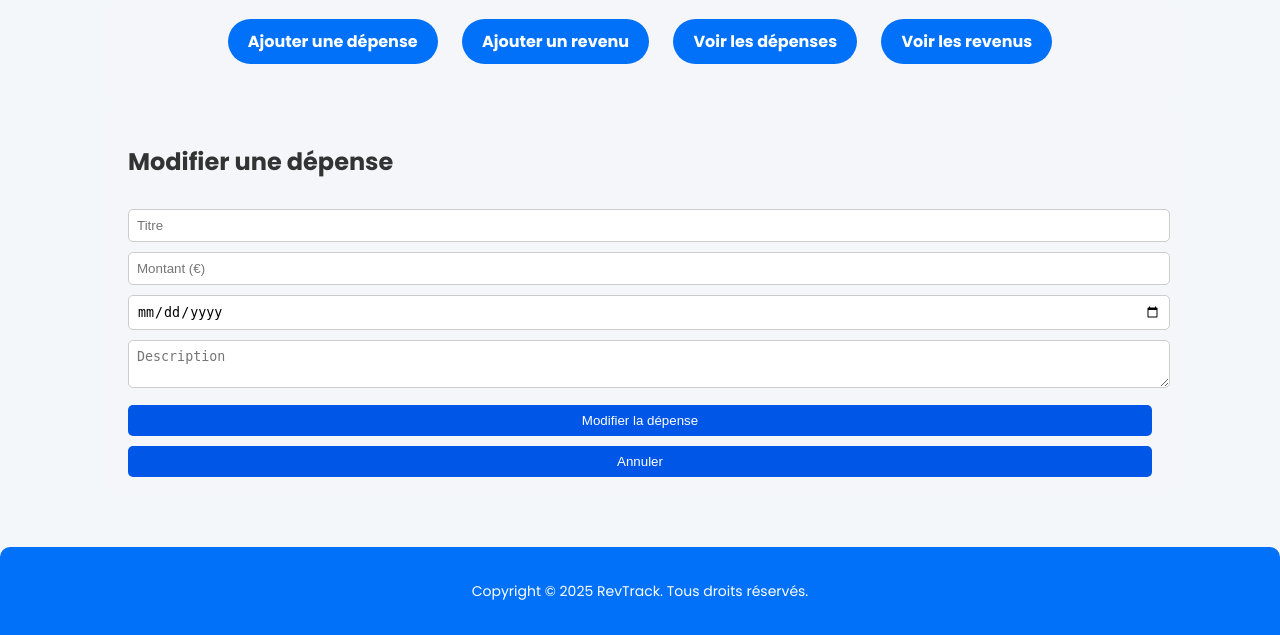
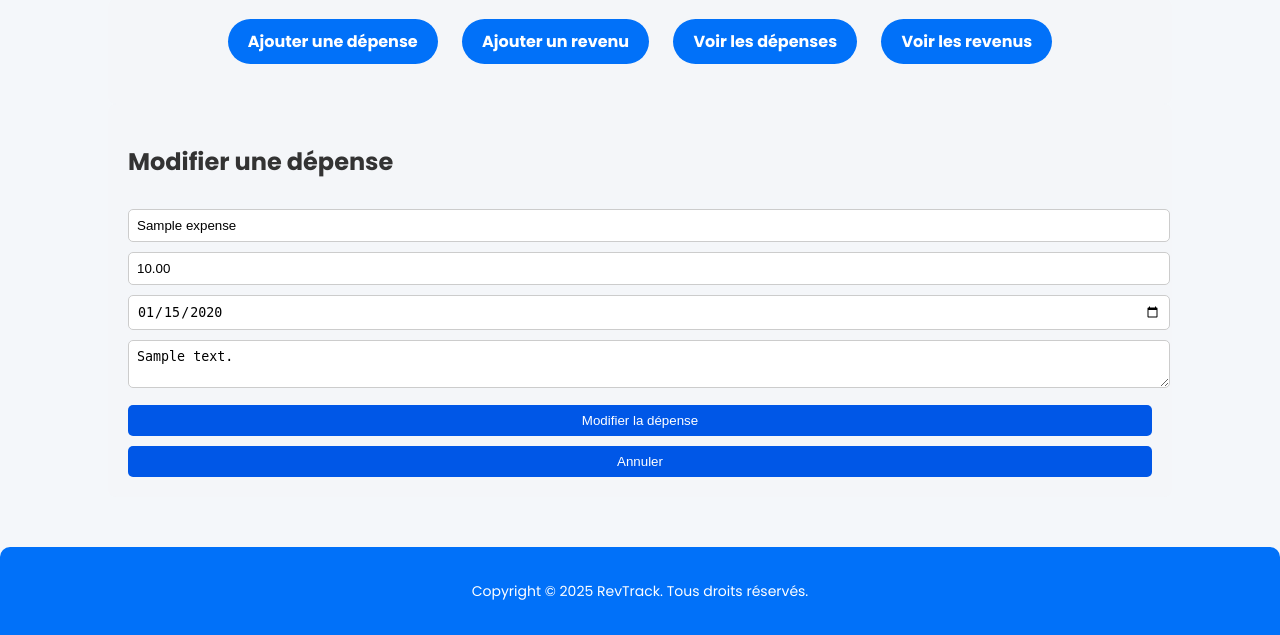
Before and after one commit to Teddy-Aimerick-TCHINDA-TAKUETE/gestion_depenses, a Django app: page /finances/edit_expense/1/ in a window 1280 px wide. Shown: the part 111-746 px from the top of the page. Run offline with Django 5.2, Linux system fonts and the light colour scheme; a user stored in the database is signed in; tables that the repository leaves empty hold one stand-in row (values such as "Sample post"); some libraries are stand-ins or nearby versions.

Commit message:
Petite modif des fichiers edit

```diff
--- a/finances/templates/finances/edit_expense.html
+++ b/finances/templates/finances/edit_expense.html
@@ -46,10 +46,10 @@
         <h2>Modifier une dépense</h2>
         <form method="POST" action="{% url 'edit_expense' expense_id=expense_id %}" id="form-expense">
             {% csrf_token %}
-            <input type="text" name="title" placeholder="Titre" required>
-            <input type="number" step="0.01" name="amount" placeholder="Montant (€)" required>
-            <input type="date" name="date" required>
-            <textarea name="description" placeholder="Description"></textarea>
+            <input type="text" name="title" placeholder="Titre" value="{{ expense.title }}" required>
+            <input type="number" step="0.01" name="amount" placeholder="Montant (€)" value="{{ expense.amount }}" required>
+            <input type="date" name="date" value="{{ expense.date|date:'Y-m-d' }}" required>
+            <textarea name="description" placeholder="Description">{{ expense.description }}</textarea>
             <button onclick="confirmEdit({{ expense.id }})" type="button" id="edit_expense">Modifier la dépense</button>
             <button onclick="window.location.href='{% url 'expenses'  %}'" type="button" id="edit_revenue">Annuler</button>
             <script>
--- a/finances/views.py
+++ b/finances/views.py
@@ -133,7 +133,7 @@ def edit_expense(request, expense_id):
             return redirect('expenses')
     else:
         form = ExpenseForm(instance=expense)
-    return render(request, 'finances/edit_expense.html', {'form': form, 'expense_id': expense_id})
+    return render(request, 'finances/edit_expense.html', {'form': form,'expense': expense, 'expense_id': expense_id})
 
 def edit_revenue(request, revenue_id):
     revenue = get_object_or_404(Revenue, id=revenue_id)
@@ -145,4 +145,4 @@ def edit_revenue(request, revenue_id):
             return redirect('revenues')
     else:
         form = RevenueForm(instance=revenue)
-    return render(request, 'finances/edit_revenue.html', {'form': form, 'revenue_id': revenue_id})
+    return render(request, 'finances/edit_revenue.html', {'form': form,'revenue': revenue, 'revenue_id': revenue_id})
```
Also changed, not shown: finances/templates/finances/edit_revenue.html (+4 -4 lines).
